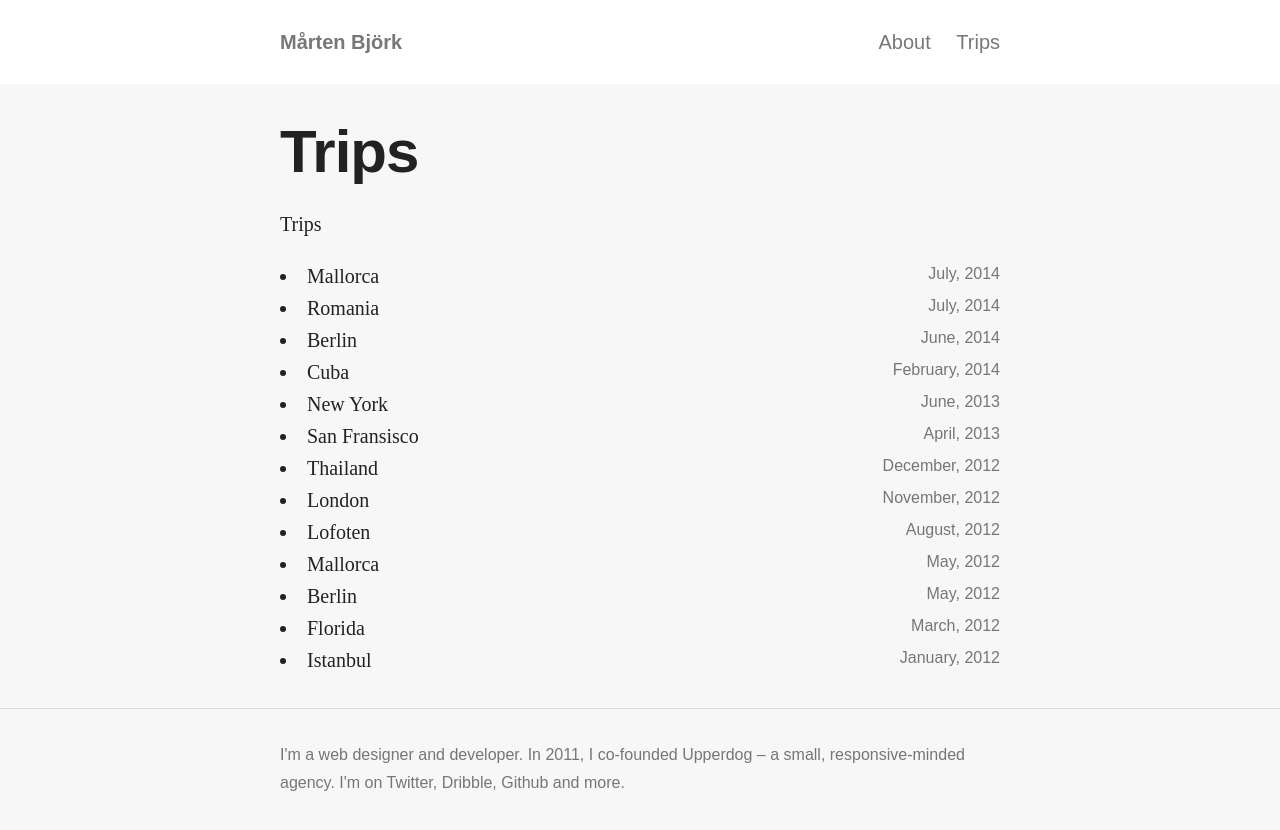
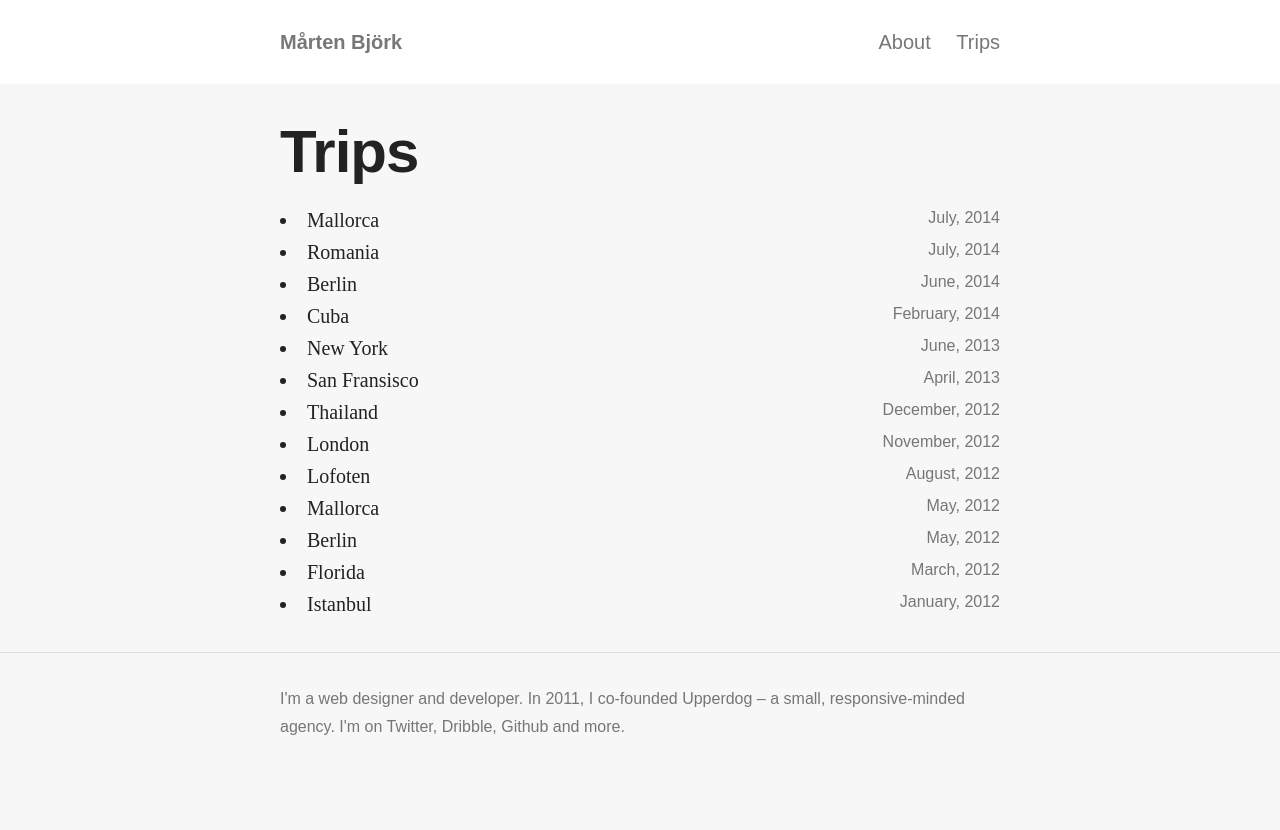
Before and after one commit to pavopax/pavopax.github.io, a Jekyll site: the page built from trips.md, in a window 1280 px wide. Shown: the top 830 px of the page. Built offline with Jekyll 4.4.1, drawn with Linux system fonts in a browser that asks for light colours; nearby versions of some CDN libraries; some web fonts are replaced; library files that are not in the unit come from our copies.

Commit message:
Various improvements

```diff
--- a/_includes/header.html
+++ b/_includes/header.html
@@ -16,7 +16,7 @@
             <h1><a href="/">Mårten Björk</a></h1>
             <nav role="navigation">
                 <ul>
-                    {% for page in site.pages %}
+                    {% for page in site.pages | sort: order %}
                         {% if page.title %}
                             <li><a class="page-link" href="{{ page.url | prepend: site.baseurl }}">{{ page.title }}</a></li>
                         {% endif %}
--- a/css/main.scss
+++ b/css/main.scss
@@ -37,7 +37,12 @@
 }
 .inner {
     margin: 0 auto;
+    width: 90%;
     max-width: 36em;
+}
+img {
+    display: block;
+    max-width: 100%;
 }
 
 /* Typography */
@@ -79,6 +84,9 @@
     line-height: 1.75;
     color: #767676;
 }
+.intro {
+    font-size: 1.15em;
+}
 .in {
     &:first-line {
         font-weight: bold;
@@ -90,6 +98,12 @@
     border-radius: 2px;
     overflow-x: auto;
     border: 1px solid #ddd;
+}
+table {
+    th {
+        text-align: left;
+        @extend .h3;
+    }
 }
 
 /* Header */
--- a/trips.md
+++ b/trips.md
@@ -2,6 +2,5 @@
 layout: trips
 title: Trips
 permalink: /trips/
+order: 1
 ---
-
-Trips
```
Also changed, not shown: about.md (+1 -0 lines).
